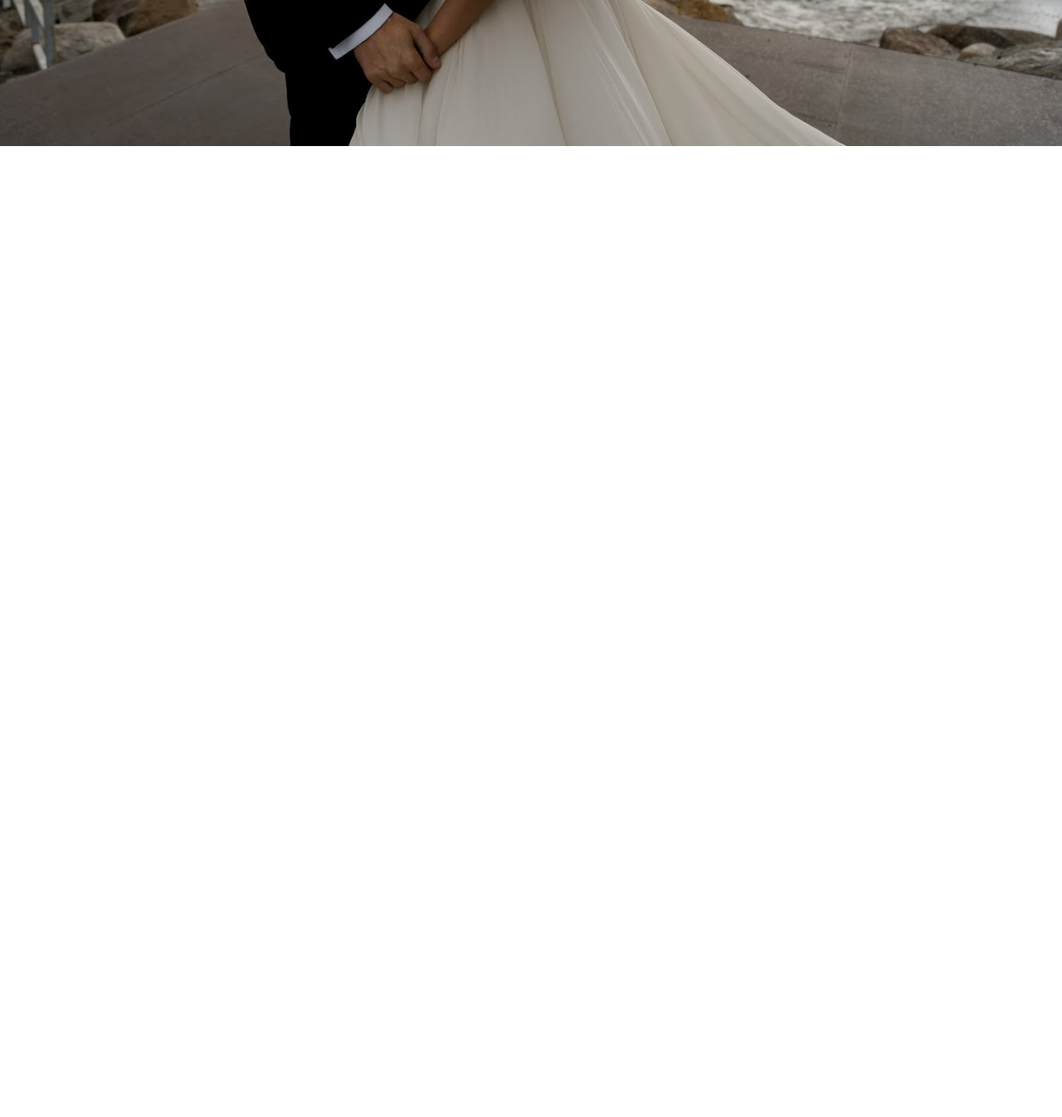
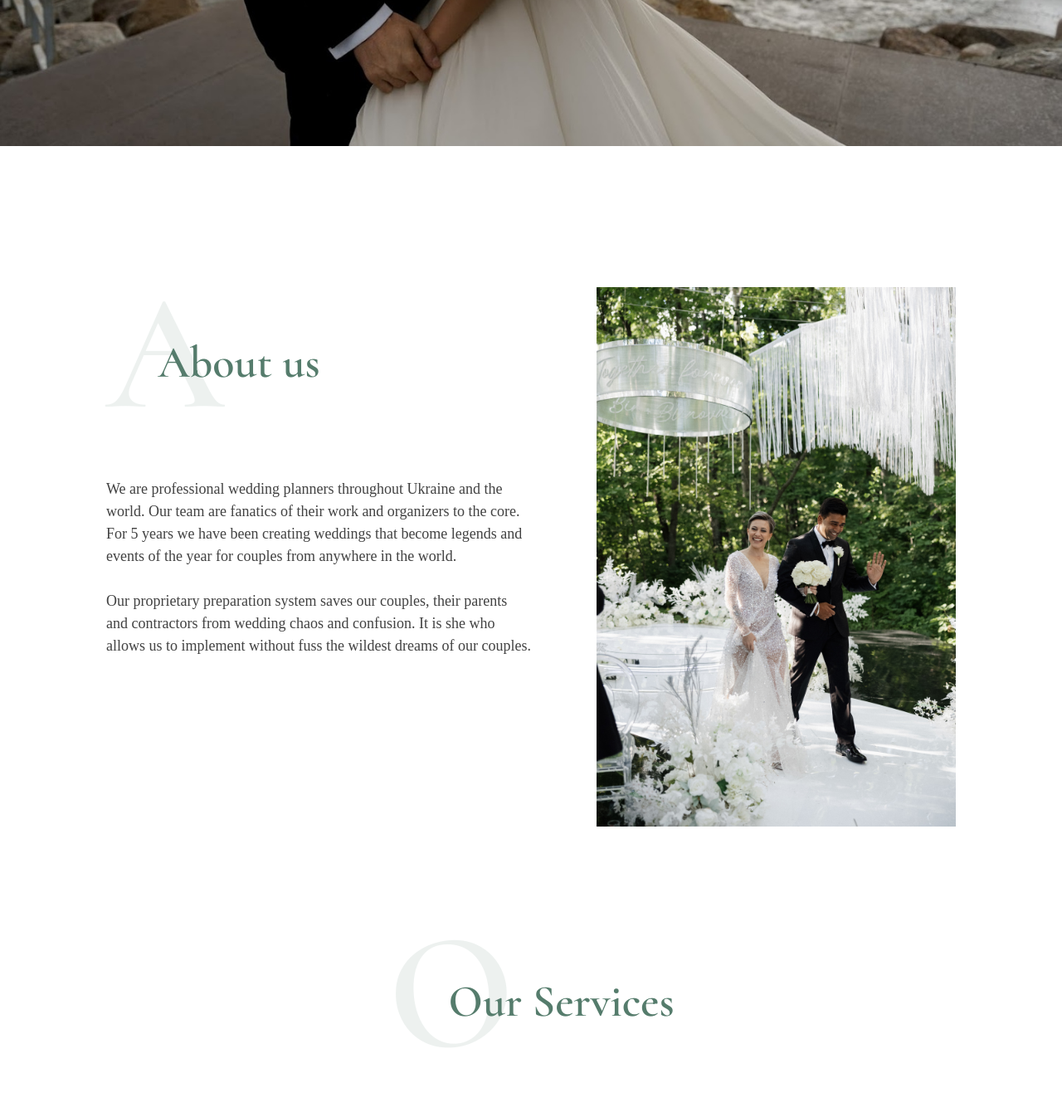
Before and after one commit to MayureshGavai/Choice_Website, a plain HTML site: page index.html in a window 1280 px wide. Shown: the part 624-1970 px from the top of the page at 83% size. Before the commit the page ends 800 px from the top, so only its background shows below. Drawn offline with nearby package versions, Linux system fonts and the light colour scheme; a web font is replaced by a local one.

Commit message:
about-us section added

```diff
--- a/index.html
+++ b/index.html
@@ -8,6 +8,7 @@
     <link href="https://cdn.jsdelivr.net/npm/bootstrap@5.3.0-alpha2/dist/css/bootstrap.min.css" rel="stylesheet"
         integrity="sha384-aFq/bzH65dt+w6FI2ooMVUpc+21e0SRygnTpmBvdBgSdnuTN7QbdgL+OapgHtvPp" crossorigin="anonymous">
     <!-- Proxima Nova reference. -->
+    <link rel="icon" type="image/x-icon" href="images/favicon.ico">
     <link href="https://use.typekit.net/emv3zbo.css" rel="stylesheet" crossorigin="anonymous">
     <link rel="stylesheet" href="style.css">
     <title>Choice</title>
@@ -37,6 +38,35 @@
         </div>
     </div>
 
+
+
+
+    <!-- -------  About Us  ------- -->
+    <div class="about-us">
+        <div class="about-text">
+            <div class="about-header">
+                <span class="span-h1">A</span>
+                <span class="span-text">About us</span>
+            </div>
+            <div class="about-info">
+                <p>We are professional wedding planners throughout Ukraine and the world. Our team are fanatics of their work and organizers to the core. For 5 years we have been creating weddings that become legends and events of the year for couples from anywhere in the world.
+                    <br><br>Our proprietary preparation system saves our couples, their parents and contractors from wedding chaos and confusion. It is she who allows us to implement without fuss the wildest dreams of our couples.</p>
+            </div>
+        </div>
+        <img src="/images/about-us.jpg">
+    </div>
+
+
+    <!-- -------  Our Services  ------- -->
+    <div class="services">
+        <div class="services-text ">
+            <div class="services-header">
+                <span class="span-h1">O</span>
+                <span class="span-text">Our Services</span>
+            </div>
+        </div>
+    </div>
+
 </body>
 
 </html>
--- a/style.css
+++ b/style.css
@@ -20,7 +20,7 @@
     min-height: 100vh;
     background-position: center;
     background-size: cover;
-    position: absolute;
+    /* position: absolute; */
 }
 
 .navbar{
@@ -86,6 +86,7 @@
     background: transparent;
     margin-top: 30px;
     transition: 0.5s ease;
+    cursor: pointer;
 }
 
 .textbox-btn:hover{
@@ -93,3 +94,77 @@
     border: var(--primary-color);
     box-shadow: none;
 }
+
+.about-us{
+    width: 80%;
+    margin: auto;
+    padding-top: 100px;
+    display: flex;
+    justify-content: space-between;
+}
+
+.about-text{
+    width: 50%;
+}
+
+.about-us img{
+    height: 650px;
+    width: auto;
+    margin-top: 70px;
+}
+
+
+.about-header{
+    display: flex;
+    align-items: center;
+}
+
+.span-h1{
+    margin-bottom: 0;
+    font-family: var(--primary-font);
+    color: var(--primary-color);
+    font-size: 200px;
+    font-weight: bold;
+    position: relative;
+    margin: 0;
+    opacity: 0.1;
+}
+
+.span-text{
+    font-family: var(--primary-font);
+    font-size: 54px;
+    font-weight: 600;
+    color: var(--primary-color);
+    margin-left: -80px;
+    padding-top: 20px;
+}
+
+.about-info{
+    font-family: var(--secondary-font);
+    color: var(--secondary-color);
+    font-size: 18px;
+}
+
+
+
+
+.services{
+    width: 80%;
+    margin: auto;
+    padding-top: 50px;
+    text-align: center;
+}
+
+.services-text{
+    width: 100%;
+    /* text-align: center;
+    /* margin: auto;
+    display: block; */
+}
+
+.services-header{
+    display: flex;
+    /* text-align: center;  */
+    align-items: center;
+    justify-content: center;
+}
```
Also changed, not shown: images/about-us.jpg (added), images/favicon.ico (added).
